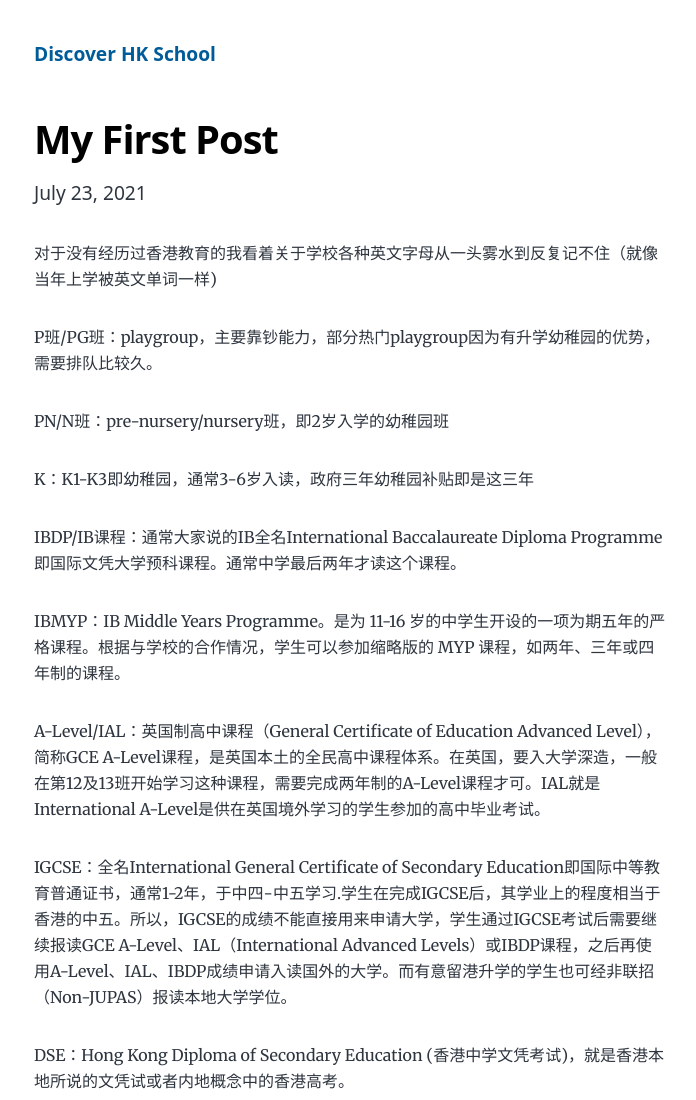
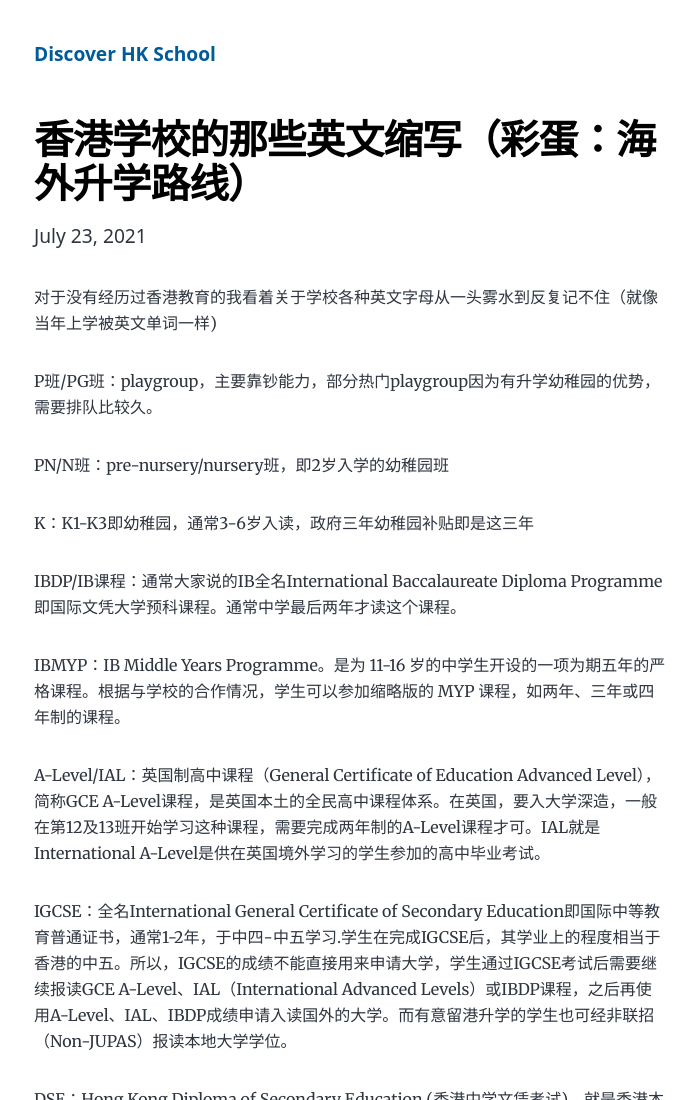
Before and after one commit to wynsto/discoverhkschool, a Gatsby site: page /abbreviations-of-hk-school/ in a window 1280 px wide. Shown: the top 1100 px of the page, without its empty margins (290-986 px from the left). Built offline with nearby package versions, Linux system fonts and the light colour scheme; Gatsby itself is replaced by a stand-in of ours.

Commit message:
Update abbreviations-of-hk-school.md

```diff
--- a/content/blog/abbreviations-of-hk-school.md
+++ b/content/blog/abbreviations-of-hk-school.md
@@ -1,5 +1,5 @@
 ---
-title: "My First Post"
+title: "香港学校的那些英文缩写（彩蛋：海外升学路线）"
 date: "2021-07-23"
 slug: "abbreviations-of-hk-school"
 ---
```
